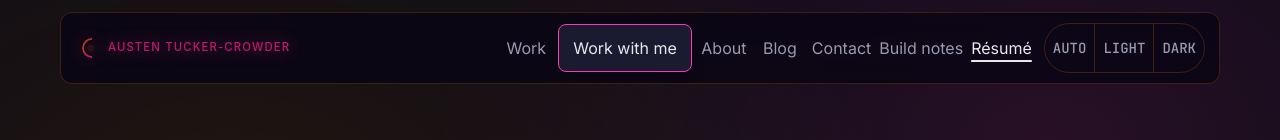
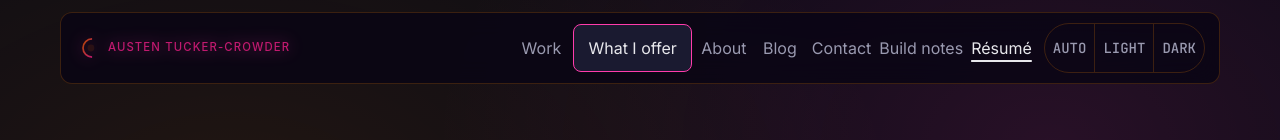
Before and after one commit to Arcadesys/work-thearcades-me, a Next.js app: page /resume in a window 1280 px wide. Shown: the top 140 px of the page. Built offline with nearby package versions, Linux system fonts and the light colour scheme.

Commit message:
Rename work navigation label

```diff
--- a/components/site-header.tsx
+++ b/components/site-header.tsx
@@ -7,7 +7,7 @@ import { ThemeSwitch } from './theme-switch';
 
 const links = [
   ['Work', '/#work'],
-  ['Work with me', '/work-with-me'],
+  ['What I offer', '/work-with-me'],
   ['About', '/#about'],
   ['Blog', '/blog'],
   ['Contact', '/#contact'],
```
